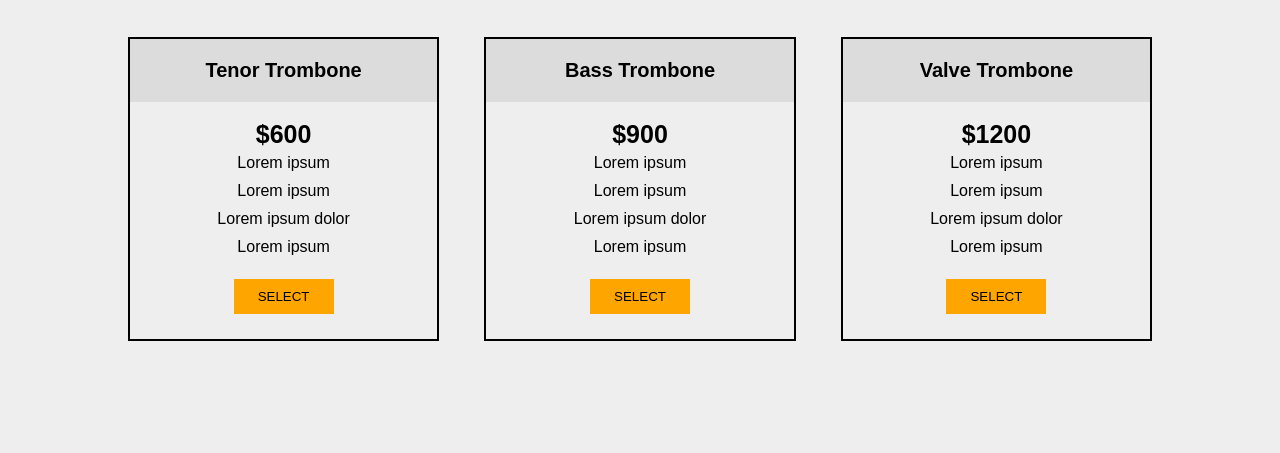
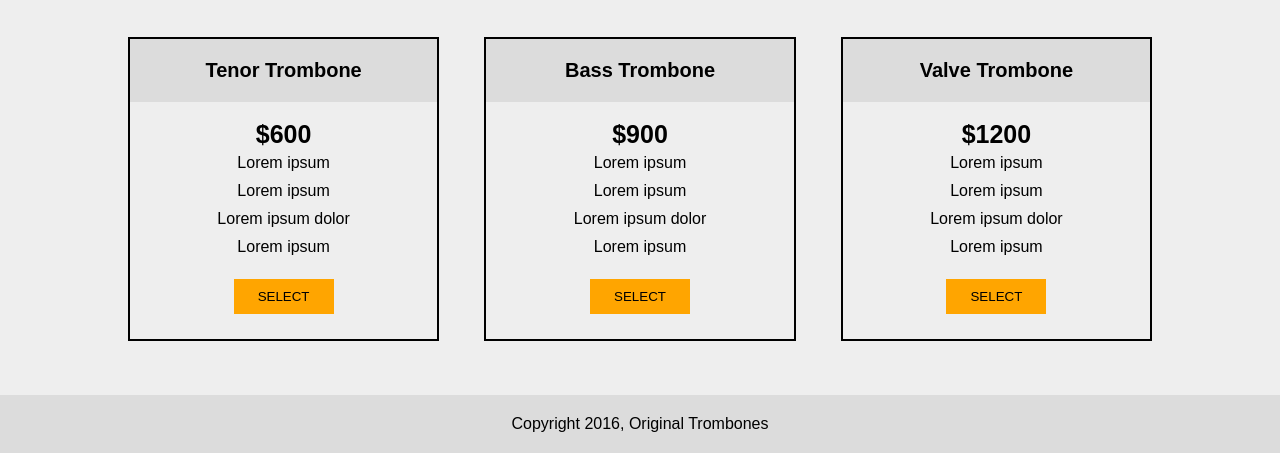
Before and after one commit to abrar-farhad-nirjhar/freecodecamp, a plain HTML site: page res3/index.html in a window 1280 px wide. Shown: the part 868-1321 px from the top of the page. Before the commit the page ends 1263 px from the top, so only its background shows below. Drawn offline with Linux system fonts and the light colour scheme.

Commit message:
adding the footer

```diff
--- a/res3/index.html
+++ b/res3/index.html
@@ -134,6 +134,7 @@
     <br>
     <br>
     <br>
+    <div class="footer">Copyright 2016, Original Trombones</div>
 
     <script src="https://cdn.freecodecamp.org/testable-projects-fcc/v1/bundle.js"></script>
     <script src="https://kit.fontawesome.com/3e832bd28a.js" crossorigin="anonymous"></script>
--- a/res3/style.css
+++ b/res3/style.css
@@ -2,6 +2,12 @@ body{
     background-color: #eee;
     margin: 0px;
     font-family: Arial, Helvetica, sans-serif
+}
+
+.footer{
+    text-align: center;
+    background-color: gainsboro;
+    padding: 20px;
 }
 
 #header{
```
